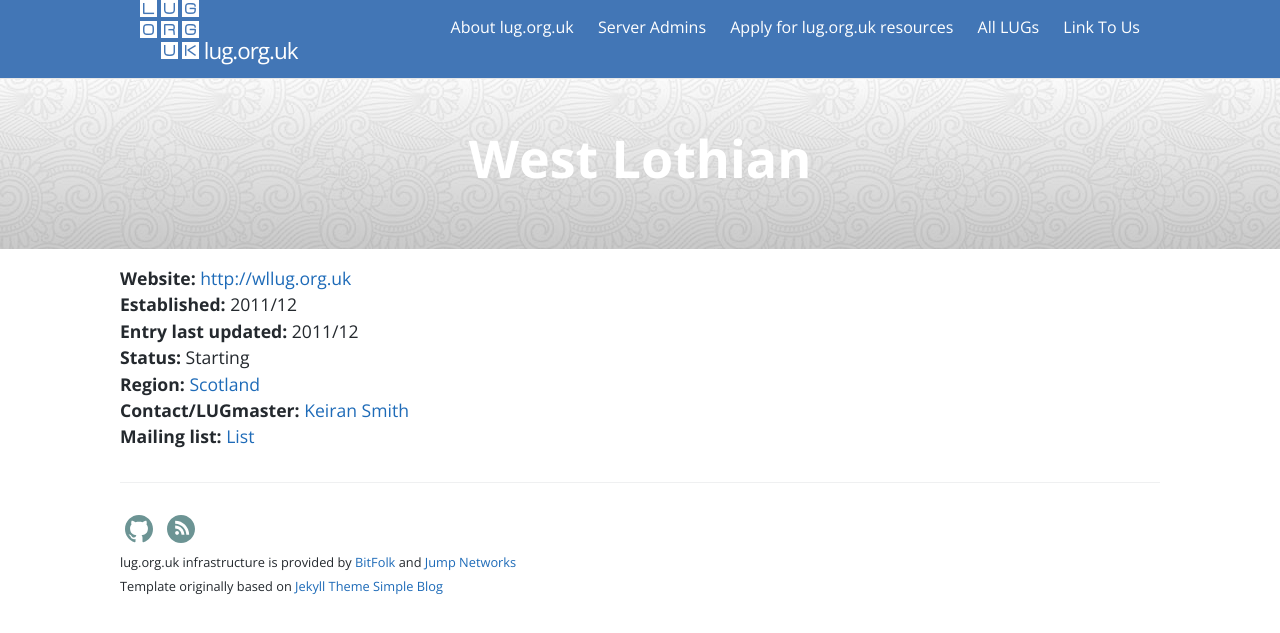
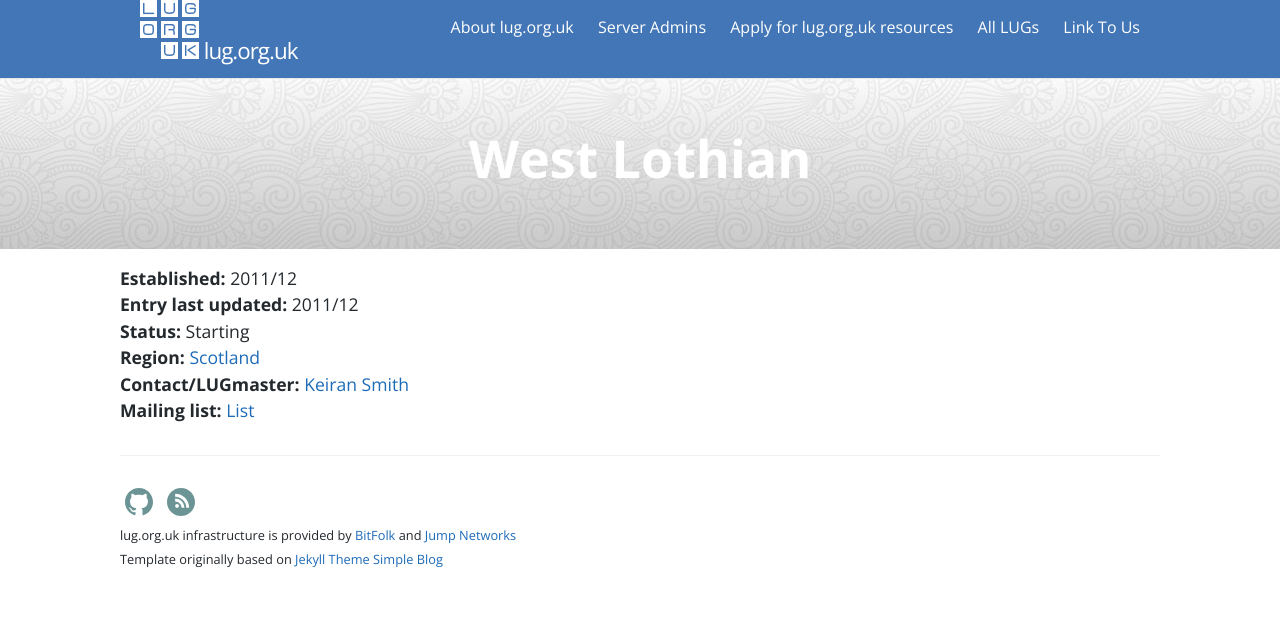
Before and after one commit to lugorguk/lug.org.uk-website, a Jekyll site: the page built from _posts/0000-01-01-West Lothian.md, in a window 1280 px wide. Shown: the top 633 px of the page. Built offline with Jekyll 4.4.1, drawn with Linux system fonts in a browser that asks for light colours; some of the changed lines change nothing that is shown.

Commit message:
Remove West Lothian LUG website, now about gambling

```diff
--- a/_posts/0000-01-01-West Lothian.md
+++ b/_posts/0000-01-01-West Lothian.md
@@ -1,7 +1,6 @@
 ---
 layout: lug
 title: West Lothian
-website: http://wllug.org.uk
 established_date: 2011/12
 status: Starting
 last_update: 12/2011
```
